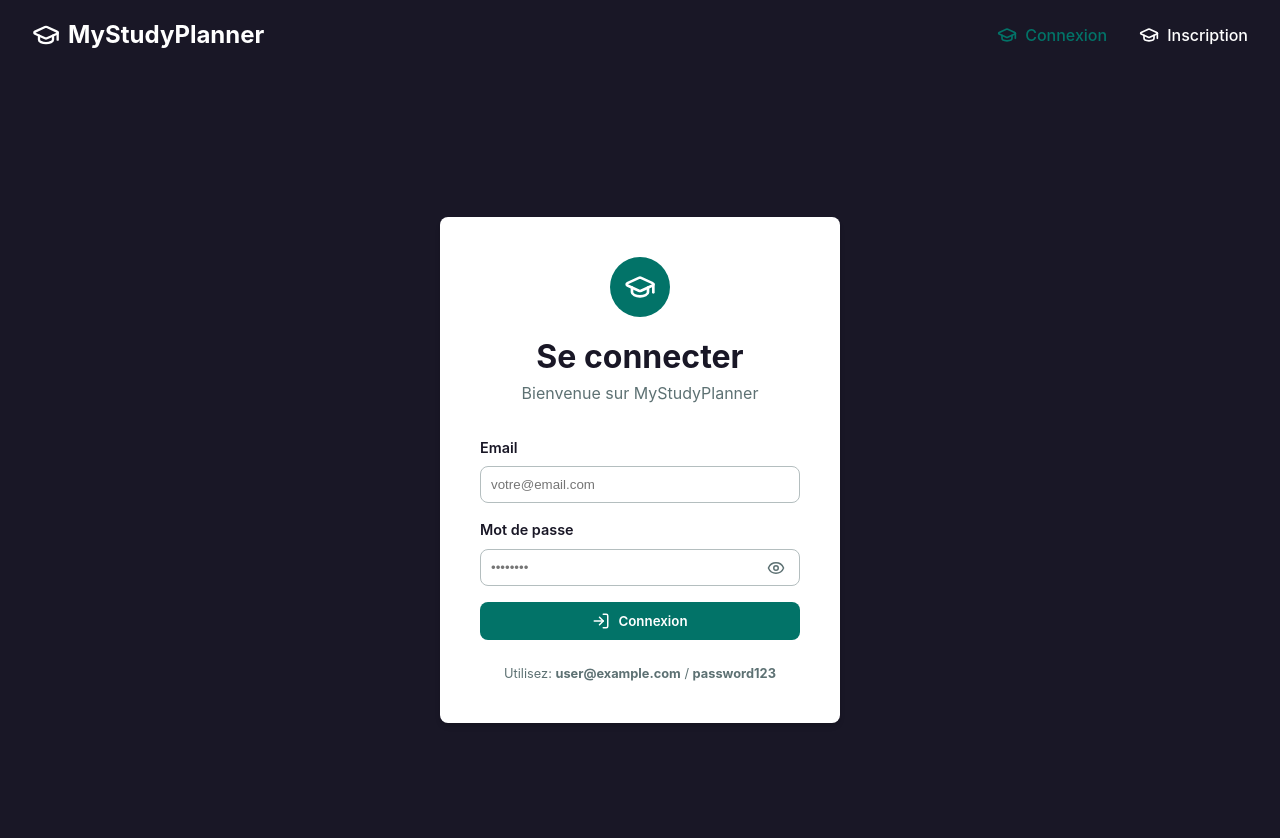
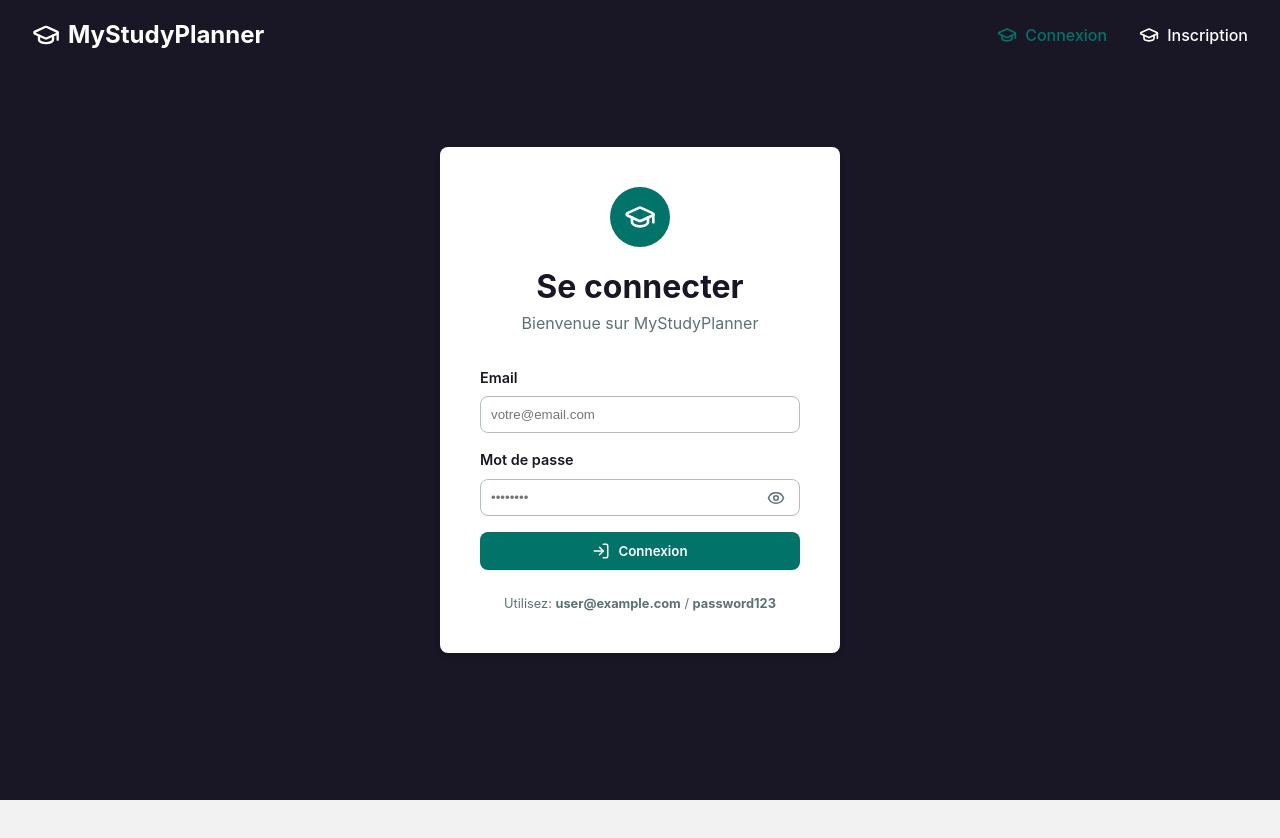
Before and after one commit to idy-00/mystudyplanner, a React (Vite) app: page /login in a window 1280 px wide. Shown: the top 838 px of the page. After the commit the page ends 800 px from the top, so only its background shows below. Built offline with nearby package versions, Linux system fonts and the light colour scheme.

Commit message:
fix: make auth background uniform and cover viewport

```diff
--- a/src/index.css
+++ b/src/index.css
@@ -323,11 +323,14 @@ input:focus {
 
 /* Auth Pages */
 .auth-container {
-  height: 100vh;
+  min-height: 100vh;
+  margin-top: -70px;
   display: flex;
   align-items: center;
   justify-content: center;
   background-color: var(--bg-primary);
+  width: 100%;
+  padding: 2rem;
 }
 
 .auth-card {
```
